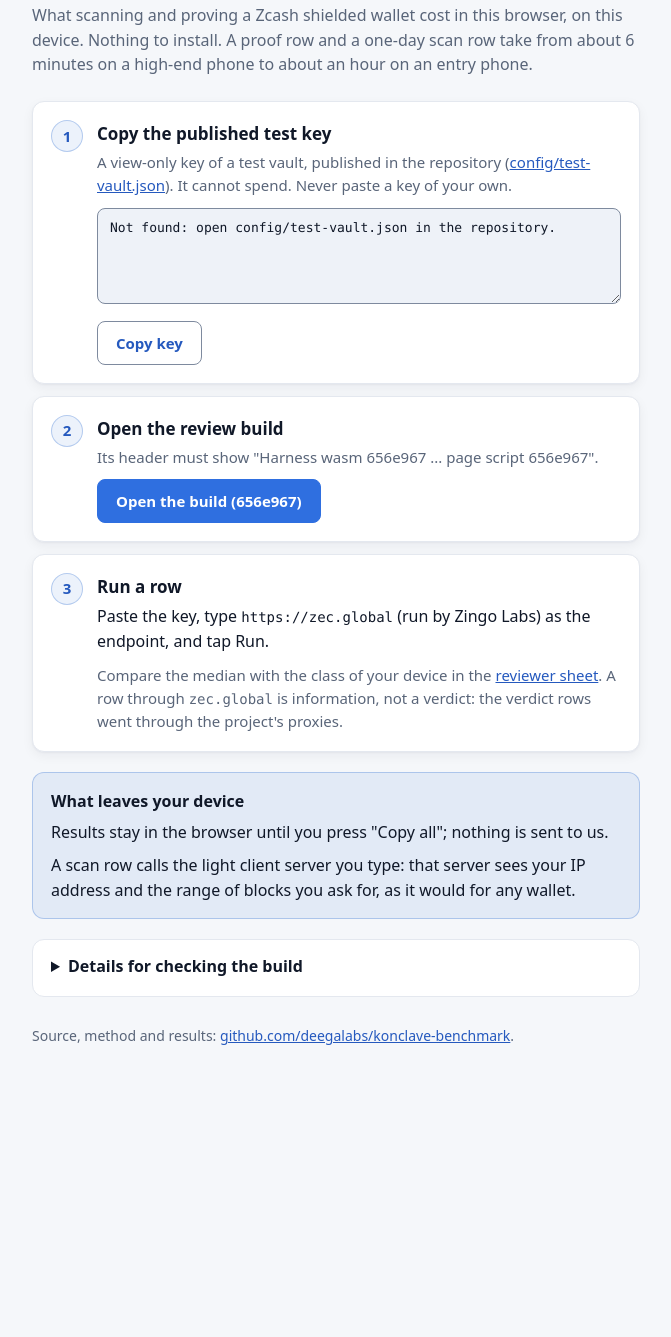
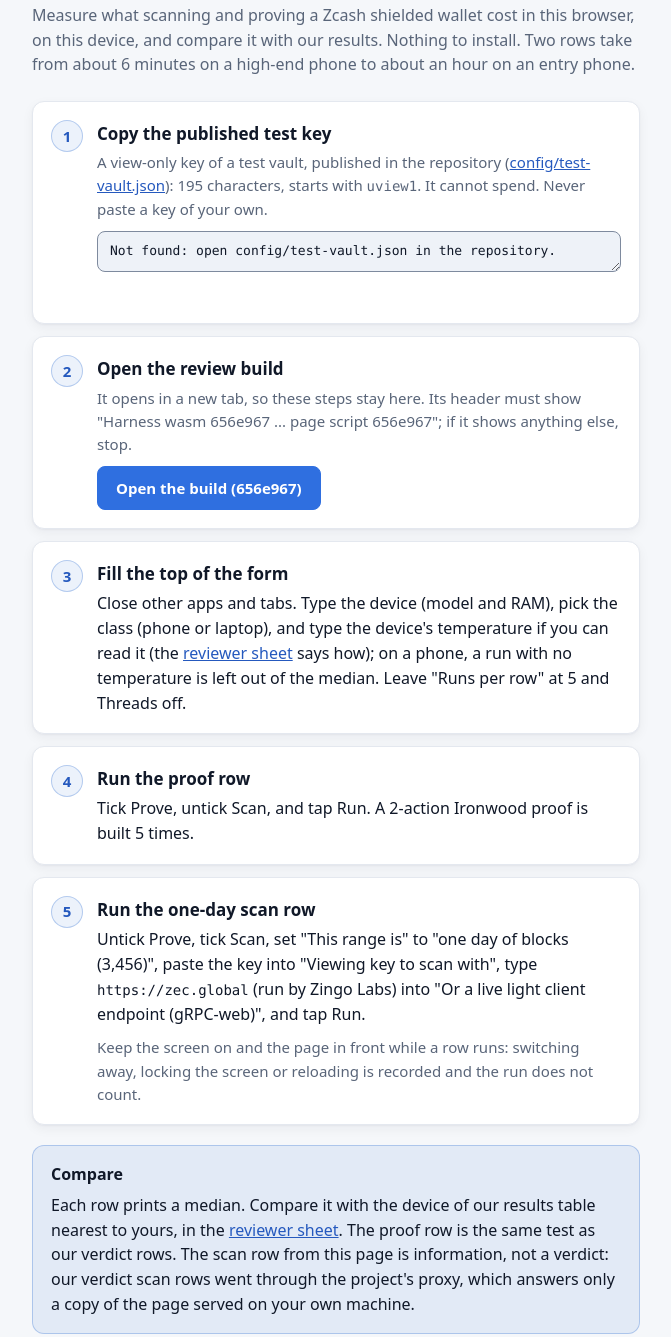
Before and after one commit to deegalabs/konclave-benchmark, a plain HTML site: page pages/index.html in a window 1280 px wide. Shown: the part 95-1432 px from the top of the page, without its empty margins (304-975 px from the left). Before the commit the page ends 1190 px from the top, so only its background shows below. Drawn offline with Linux system fonts and the light colour scheme; no server answers.

Commit message:
fix: landing steps that produce the rows they describe
Five steps from the reviewer sheet (form top, proof row, one-day scan row with zec.global), the build in a new tab with a stop line if the header differs, a Compare note on why a hosted scan row is information, focus ring and hidden button fixed, the key box sized to the key.

Co-Authored-By: Claude <noreply@anthropic.com>

```diff
--- a/pages/index.html
+++ b/pages/index.html
@@ -6,6 +6,7 @@
 <meta http-equiv="Content-Security-Policy" content="default-src 'self'; script-src 'self'; style-src 'self' 'unsafe-inline'; connect-src 'self'; img-src 'self'; object-src 'none'; base-uri 'none'; form-action 'none'">
 <meta name="color-scheme" content="light dark">
 <title>Konclave benchmark</title>
+<noscript><style>#key, #copy, #copied { display: none; }</style></noscript>
 <style>
 :root {
   --surface-0: #F5F7FA; --surface-1: #FFFFFF; --surface-2: #EEF2F8;
@@ -27,8 +28,9 @@
   }
 }
 * { box-sizing: border-box; }
+[hidden] { display: none !important; }
 body { margin: 0; background: var(--surface-0); color: var(--text); font: 16px/1.55 var(--font-sans); }
-main { max-width: 40rem; margin: 0 auto; padding: 28px 16px 48px; }
+main { max-width: 40rem; margin: 0 auto; padding: 28px 16px 28px; }
 .eyebrow { margin: 0 0 6px; font-size: 13px; font-weight: 600; letter-spacing: .04em; text-transform: uppercase; color: var(--text-muted); }
 h1 { margin: 0 0 10px; font-size: 28px; line-height: 1.2; letter-spacing: -.01em; }
 .lead { margin: 0 0 24px; color: var(--text-muted); }
@@ -41,39 +43,42 @@ ol.steps { list-style: none; margin: 0 0 20px; padding: 0; display: grid; gap: 1
 .step p:last-child { margin-bottom: 0; }
 .muted { color: var(--text-muted); font-size: 15px; }
 code { font: 14px var(--font-mono); overflow-wrap: anywhere; }
-.keybox { width: 100%; min-height: 96px; resize: vertical; padding: 10px 12px; font: 13px/1.45 var(--font-mono); color: var(--text); background: var(--surface-2); border: 1px solid var(--line-strong); border-radius: var(--radius-sm); }
+.keybox { width: 100%; field-sizing: content; resize: vertical; padding: 10px 12px; font: 13px/1.45 var(--font-mono); color: var(--text); background: var(--surface-2); border: 1px solid var(--line-strong); border-radius: var(--radius-sm); }
 .row { display: flex; flex-wrap: wrap; align-items: center; gap: 10px; margin-top: 10px; }
 .btn { display: inline-flex; align-items: center; justify-content: center; min-height: 44px; padding: 0 18px; border-radius: var(--radius-sm); font: 600 15px var(--font-sans); text-decoration: none; cursor: pointer; }
 .btn-primary { background: var(--accent); color: var(--on-accent); border: 1px solid var(--accent); }
+.btn-wide { width: 100%; }
+@media (min-width: 560px) { .btn-wide { width: auto; } }
 .btn-ghost { background: transparent; color: var(--accent-ink); border: 1px solid var(--line-strong); }
-.btn:focus-visible { outline: 3px solid var(--accent-line); outline-offset: 2px; }
+.btn:focus-visible, summary:focus-visible { outline: 3px solid var(--accent-ink); outline-offset: 2px; }
 .status { font-size: 14px; color: var(--success-text); min-height: 1.2em; }
-.note { margin: 0 0 20px; padding: 16px 18px; background: var(--accent-soft); border: 1px solid var(--accent-line); border-radius: var(--radius); }
+.status.plain { color: var(--text-muted); }
+.note { margin: 0 0 16px; padding: 16px 18px; background: var(--accent-soft); border: 1px solid var(--accent-line); border-radius: var(--radius); }
 .note h2 { margin: 0 0 6px; font-size: 16px; }
 .note p { margin: 0 0 8px; }
 .note p:last-child { margin: 0; }
 details { padding: 14px 18px; background: var(--surface-1); border: 1px solid var(--line); border-radius: var(--radius); }
-summary { cursor: pointer; font-weight: 600; min-height: 28px; }
+summary { cursor: pointer; font-weight: 600; padding: 10px 0; }
 details p { margin: 10px 0 0; font-size: 15px; color: var(--text-muted); }
-footer { margin-top: 28px; font-size: 14px; color: var(--text-muted); }
+footer { max-width: 40rem; margin: 0 auto; padding: 0 16px 40px; font-size: 14px; color: var(--text-muted); }
 </style>
 </head>
 <body>
 <main>
 <p class="eyebrow">Konclave · Milestone 1 review</p>
 <h1>Konclave benchmark</h1>
-<p class="lead">What scanning and proving a Zcash shielded wallet cost in this browser, on this device. Nothing to install. A proof row and a one-day scan row take from about 6 minutes on a high-end phone to about an hour on an entry phone.</p>
+<p class="lead">Measure what scanning and proving a Zcash shielded wallet cost in this browser, on this device, and compare it with our results. Nothing to install. Two rows take from about 6 minutes on a high-end phone to about an hour on an entry phone.</p>
 
-<ol class="steps">
+<ol class="steps" role="list">
   <li class="step">
     <span class="num" aria-hidden="true">1</span>
     <div>
-      <h2>Copy the published test key</h2>
-      <p class="muted">A view-only key of a test vault, published in the repository (<a href="https://github.com/deegalabs/konclave-benchmark/blob/main/config/test-vault.json">config/test-vault.json</a>). It cannot spend. Never paste a key of your own.</p>
-      <textarea id="key" class="keybox" readonly aria-label="Published test key">Loading...</textarea>
-      <noscript><p class="muted">Without JavaScript the key is not shown here: open config/test-vault.json in the repository.</p></noscript>
+      <h2 id="key-title">Copy the published test key</h2>
+      <p class="muted" id="key-note">A view-only key of a test vault, published in the repository (<a href="https://github.com/deegalabs/konclave-benchmark/blob/main/config/test-vault.json">config/test-vault.json</a>): 195 characters, starts with <code>uview1</code>. It cannot spend. Never paste a key of your own.</p>
+      <textarea id="key" class="keybox" rows="8" readonly aria-labelledby="key-title" aria-describedby="key-note">Loading...</textarea>
+      <noscript><p class="muted">Without JavaScript the key is not shown here: open <a href="https://github.com/deegalabs/konclave-benchmark/blob/main/config/test-vault.json">config/test-vault.json</a> in the repository.</p></noscript>
       <div class="row">
-        <button id="copy" class="btn btn-ghost" type="button" hidden>Copy key</button>
+        <button id="copy" class="btn btn-ghost btn-wide" type="button" hidden>Copy key</button>
         <span id="copied" class="status" role="status" aria-live="polite"></span>
       </div>
     </div>
@@ -82,24 +87,43 @@ footer { margin-top: 28px; font-size: 14px; color: var(--text-muted); }
     <span class="num" aria-hidden="true">2</span>
     <div>
       <h2>Open the review build</h2>
-      <p class="muted">Its header must show "Harness wasm 656e967 ... page script 656e967".</p>
-      <div class="row"><a class="btn btn-primary" href="./m1-review-656e967/">Open the build (656e967)</a></div>
+      <p class="muted">It opens in a new tab, so these steps stay here. Its header must show "Harness wasm 656e967 ... page script 656e967"; if it shows anything else, stop.</p>
+      <div class="row"><a class="btn btn-primary btn-wide" href="./m1-review-656e967/" target="_blank" rel="noopener">Open the build (656e967)</a></div>
     </div>
   </li>
   <li class="step">
     <span class="num" aria-hidden="true">3</span>
     <div>
-      <h2>Run a row</h2>
-      <p>Paste the key, type <code>https://zec.global</code> (run by Zingo Labs) as the endpoint, and tap Run.</p>
-      <p class="muted">Compare the median with the class of your device in the <a href="https://github.com/deegalabs/konclave-benchmark/blob/main/docs/reviewer.md">reviewer sheet</a>. A row through <code>zec.global</code> is information, not a verdict: the verdict rows went through the project's proxies.</p>
+      <h2>Fill the top of the form</h2>
+      <p>Close other apps and tabs. Type the device (model and RAM), pick the class (phone or laptop), and type the device's temperature if you can read it (the <a href="https://github.com/deegalabs/konclave-benchmark/blob/main/docs/reviewer.md">reviewer sheet</a> says how); on a phone, a run with no temperature is left out of the median. Leave "Runs per row" at 5 and Threads off.</p>
+    </div>
+  </li>
+  <li class="step">
+    <span class="num" aria-hidden="true">4</span>
+    <div>
+      <h2>Run the proof row</h2>
+      <p>Tick Prove, untick Scan, and tap Run. A 2-action Ironwood proof is built 5 times.</p>
+    </div>
+  </li>
+  <li class="step">
+    <span class="num" aria-hidden="true">5</span>
+    <div>
+      <h2>Run the one-day scan row</h2>
+      <p>Untick Prove, tick Scan, set "This range is" to "one day of blocks (3,456)", paste the key into "Viewing key to scan with", type <code>https://zec.global</code> (run by Zingo Labs) into "Or a live light client endpoint (gRPC-web)", and tap Run.</p>
+      <p class="muted">Keep the screen on and the page in front while a row runs: switching away, locking the screen or reloading is recorded and the run does not count.</p>
     </div>
   </li>
 </ol>
 
+<section class="note" aria-labelledby="compare">
+  <h2 id="compare">Compare</h2>
+  <p>Each row prints a median. Compare it with the device of our results table nearest to yours, in the <a href="https://github.com/deegalabs/konclave-benchmark/blob/main/docs/reviewer.md">reviewer sheet</a>. The proof row is the same test as our verdict rows. The scan row from this page is information, not a verdict: our verdict scan rows went through the project's proxy, which answers only a copy of the page served on your own machine.</p>
+</section>
+
 <section class="note" aria-labelledby="leaves">
   <h2 id="leaves">What leaves your device</h2>
-  <p>Results stay in the browser until you press "Copy all"; nothing is sent to us.</p>
-  <p>A scan row calls the light client server you type: that server sees your IP address and the range of blocks you ask for, as it would for any wallet.</p>
+  <p>Results stay in the browser until you press "Copy all"; nothing is sent to us. GitHub Pages, which serves this page, sees the visit.</p>
+  <p>The scan row calls the light client server you type: that server sees your IP address and the range of blocks you ask for, as it would for any wallet.</p>
 </section>
 
 <details>
@@ -108,8 +132,8 @@ footer { margin-top: 28px; font-size: 14px; color: var(--text-muted); }
   <p>The main page runs on one thread, as the verdict rows did. Its "Threads page" link tries to turn threads on with a service worker, since this host cannot send the isolation headers; the "Mode:" line in its header says whether it worked (on the A72's Chrome it did not).</p>
 </details>
 
+</main>
 <footer>Source, method and results: <a href="https://github.com/deegalabs/konclave-benchmark">github.com/deegalabs/konclave-benchmark</a>.</footer>
-</main>
 <script src="./landing.js"></script>
 </body>
 </html>
--- a/pages/landing.js
+++ b/pages/landing.js
@@ -1,9 +1,15 @@
 // SPDX-License-Identifier: MIT OR Apache-2.0
 // Shows the published test key, copied from the release zip by the Pages workflow (test-vault.json next to this page),
-// and a button that copies it.
+// and a button that copies it. The button stays hidden until the key is loaded.
 const box = document.getElementById('key');
 const copy = document.getElementById('copy');
 const status = document.getElementById('copied');
+const say = (text, plain) => {
+  // Cleared first and set on the next frame, so a second click is announced again.
+  status.textContent = '';
+  status.classList.toggle('plain', plain);
+  requestAnimationFrame(() => { status.textContent = text; });
+};
 fetch('./test-vault.json')
   .then((r) => (r.ok ? r.json() : Promise.reject(new Error(String(r.status)))))
   .then((v) => { box.value = v.ufvk; copy.hidden = false; })
@@ -11,10 +17,11 @@ fetch('./test-vault.json')
 copy.addEventListener('click', async () => {
   try {
     await navigator.clipboard.writeText(box.value);
-    status.textContent = 'Copied.';
+    say('Copied.', false);
   } catch {
     box.focus();
     box.select();
-    status.textContent = 'Selected: copy it with your keyboard or the menu.';
+    box.setSelectionRange(0, box.value.length);
+    say('Selected: copy it with your keyboard or the menu.', true);
   }
 });
```
